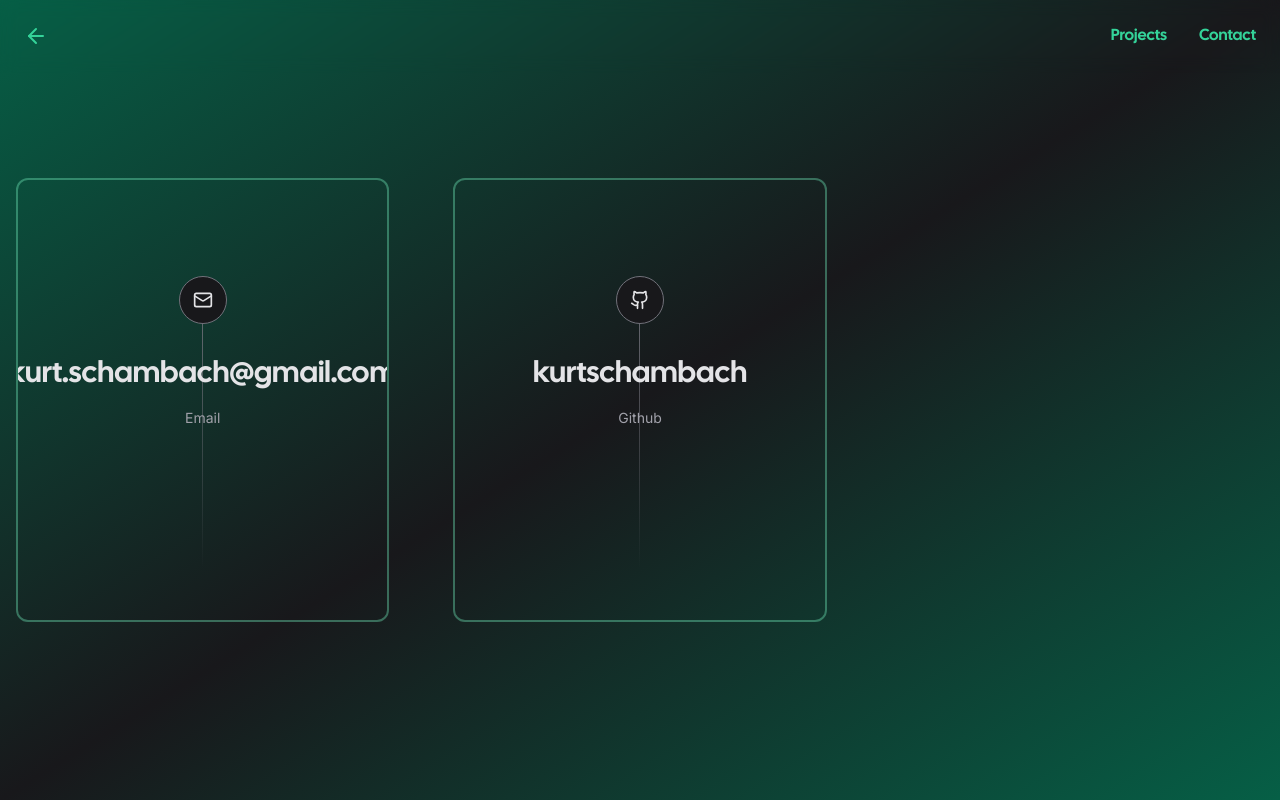
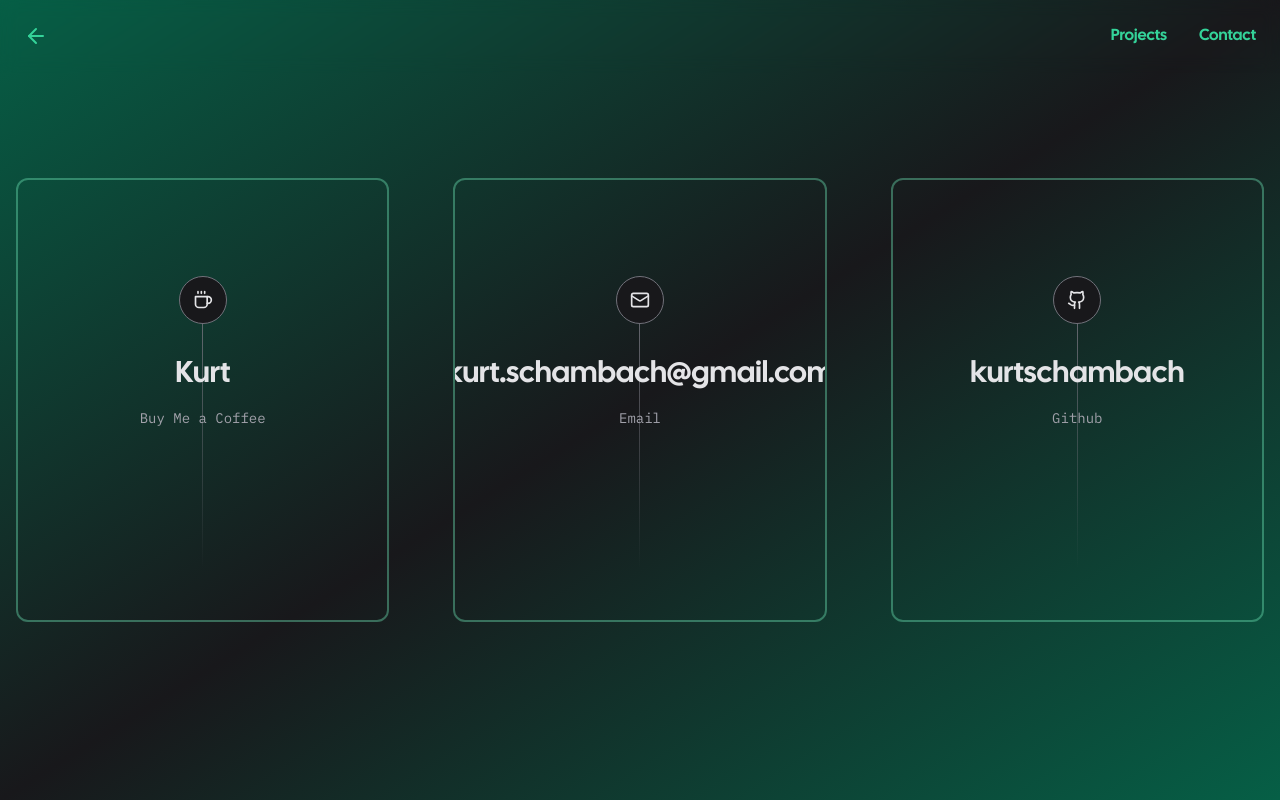
Before and after one commit to kurtschambach/portfolio, a Next.js app: page /contact in a window 1280 px wide. Built offline with nearby package versions, Linux system fonts and the light colour scheme; what tailwindcss-debug-screens would draw is missing.

Commit message:
feat: some other updates (ibm plex)

```diff
--- a/app/components/card.tsx
+++ b/app/components/card.tsx
@@ -23,7 +23,7 @@ export const Card: React.FC<PropsWithChildren> = ({ children }) => {
 	return (
 		<div
 			onMouseMove={onMouseMove}
-			className="overflow-hidden relative duration-500 border-2 rounded-xl hover:bg-emerald-300/5 backdrop-blur-none hover:backdrop-blur-3xl group md:gap-8 hover:border-black hover:border-2 border-emerald-300/40 "
+			className="overflow-hidden relative duration-500 border-2 rounded-xl hover:bg-emerald-300/10 backdrop-blur-none hover:backdrop-blur-3xl group md:gap-8 hover:border-black hover:border-2 border-emerald-300/40 "
 		>
 			{/*<div className="pointer-events-none">
 				<div className="absolute inset-0 z-0  transition duration-1000 [mask-image:linear-gradient(black,transparent)]" />
--- a/app/contact/page.tsx
+++ b/app/contact/page.tsx
@@ -1,16 +1,16 @@
 "use client";
-import { Github, Mail, Twitter } from "lucide-react";
+import { CoffeeIcon, Github, Mail } from "lucide-react";
 import Link from "next/link";
 import { Navigation } from "../components/nav";
 import { Card } from "../components/card";
 
 const socials = [
-	/*{
-		icon: <Twitter size={20} />,
-		href: "https://twitter.com/chronark_",
-		label: "Twitter",
-		handle: "@chronark_",
-	},*/
+	{
+		icon: <CoffeeIcon size={20} />,
+		href: "https://buymeacoffee.com/kurtschambach",
+		label: "Buy Me a Coffee",
+		handle: "Kurt",
+	},
 	{
 		icon: <Mail size={20} />,
 		href: "mailto:kurt.schambach@gmail.com",
--- a/app/page.tsx
+++ b/app/page.tsx
@@ -32,13 +32,13 @@ export default function Home() {
 				className="absolute inset-0 block sm:hidden -z-10 animate-fade-in"
 				quantity={50}
 			/>
-			<h1 className="z-10 text-4xl text-transparent duration-1000 bg-black cursor-default animate-title font-display sm:text-6xl md:text-9xl whitespace-nowrap bg-clip-text ">
+			<h1 className="z-10 text-4xl text-transparent duration-1000 bg-black cursor-default animate-title font-bold font-plex sm:text-6xl md:text-9xl whitespace-nowrap bg-clip-text ">
 				Kurt Schambach
 			</h1>
 
 			<div className="hidden w-screen h-px animate-glow md:block animate-fade-right bg-gradient-to-r from-zinc-900/0 via-zinc-900/50 to-zinc-900/0" />
 			<div className="my-16 text-center animate-fade-in">
-				<h2 className="text-sm text-emerald-200 ">
+				<h2 className="text-sm font-plex text-emerald-200 ">
 					Hi, my name is Kurt, I am a Software Developer at {" "}
 					<Link
 						target="_blank"
--- a/app/projects/page.tsx
+++ b/app/projects/page.tsx
@@ -43,8 +43,8 @@ export default async function ProjectsPage() {
 		<div className="relative pb-16">
 			<Navigation />
 			<div className="px-6 pt-16 mx-auto space-y-8 max-w-7xl lg:px-8 md:space-y-16 md:pt-24 lg:pt-32">
-				<div className="max-w-2xl mx-auto lg:mx-0 font-display">
-					<h2 className="text-3xl font-bold tracking-tight text-emerald-100 sm:text-4xl">
+				<div className="max-w-2xl mx-auto lg:mx-0 font-plex">
+					<h2 className="text-3xl font-bold font-plex tracking-tight text-emerald-100 sm:text-4xl">
 						Projects
 					</h2>
 					<p className="mt-4 text-emerald-400">
@@ -79,11 +79,11 @@ export default async function ProjectsPage() {
 
 								<h2
 									id="featured-post"
-									className="mt-4 text-3xl duration-150 font-bold text-emerald-100 group-hover:text-black sm:text-4xl font-display"
+									className="mt-4 text-3xl duration-150 font-bold text-emerald-100 group-hover:text-black sm:text-4xl font-plex"
 								>
 									{featured.title}
 								</h2>
-								<p className="mt-4 leading-8 duration-150 font-bold font-display text-emerald-400 group-hover:text-black">
+								<p className="mt-4 leading-8 duration-150 font-bold font-plex text-emerald-400 group-hover:text-black">
 									{featured.description}
 								</p>
 								<div className="absolute bottom-4 md:bottom-8">
--- a/global.css
+++ b/global.css
@@ -7,3 +7,12 @@
     -webkit-text-stroke: 1px rgba(255,255,255,0.3);
   }
 }
+
+@font-face {
+  font-family: 'IBM Plex';
+  src: url('fonts/ibm_plex/IBM-Plex-Mono/fonts/complete/otf/IBMPlexMono-Regular.otf') format('opentype');
+}
+
+body, html {
+  font-family: 'IBM Plex', monospace, sans-serif;
+}
--- a/tailwind.config.js
+++ b/tailwind.config.js
@@ -31,6 +31,7 @@ module.exports = {
 			fontFamily: {
 				sans: ["var(--font-inter)", ...defaultTheme.fontFamily.sans],
 				display: ["var(--font-calsans)"],
+				plex: ["IBM Plex"],
 			},
 			backgroundImage: {
 				"gradient-radial":
```
